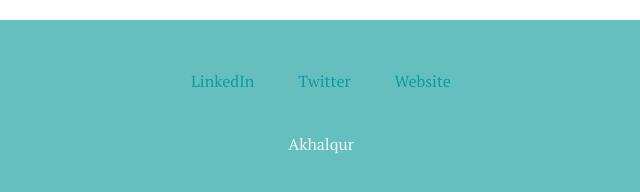
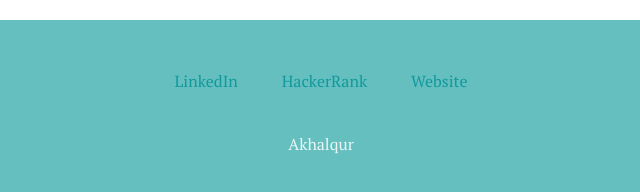
Before and after one commit to akhlaqur789/myportfolio, a plain HTML site: page index.html in a window 1280 px wide. Shown: the part 2830-3022 px from the top of the page, 319-959 px from the left. Drawn offline with Linux system fonts and the light colour scheme.

Commit message:
Update index.html

```diff
--- a/index.html
+++ b/index.html
@@ -55,7 +55,7 @@
 
 <div class="bottom-container">
   <a class="footer-link" href="https://www.linkedin.com/in/akhlaqur-rahman-7068611a6/">LinkedIn</a>
-  <a class="footer-link" href="https://twitter.com/">Twitter</a>
+  <a class="footer-link" href="https://www.hackerrank.com/akhlaqur789">HackerRank</a>
   <a class="footer-link" href="">Website</a>
   <p class="copyright">Akhalqur</p>
 </div>
```
